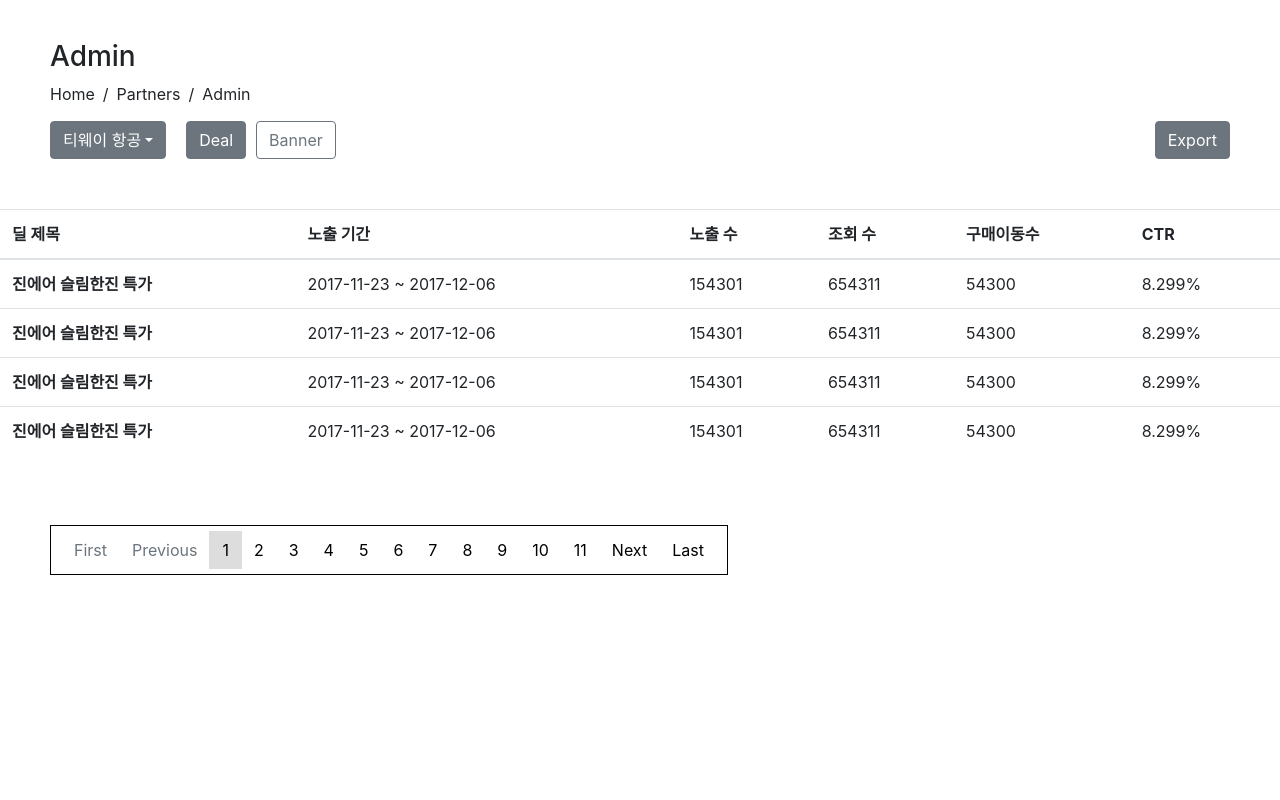
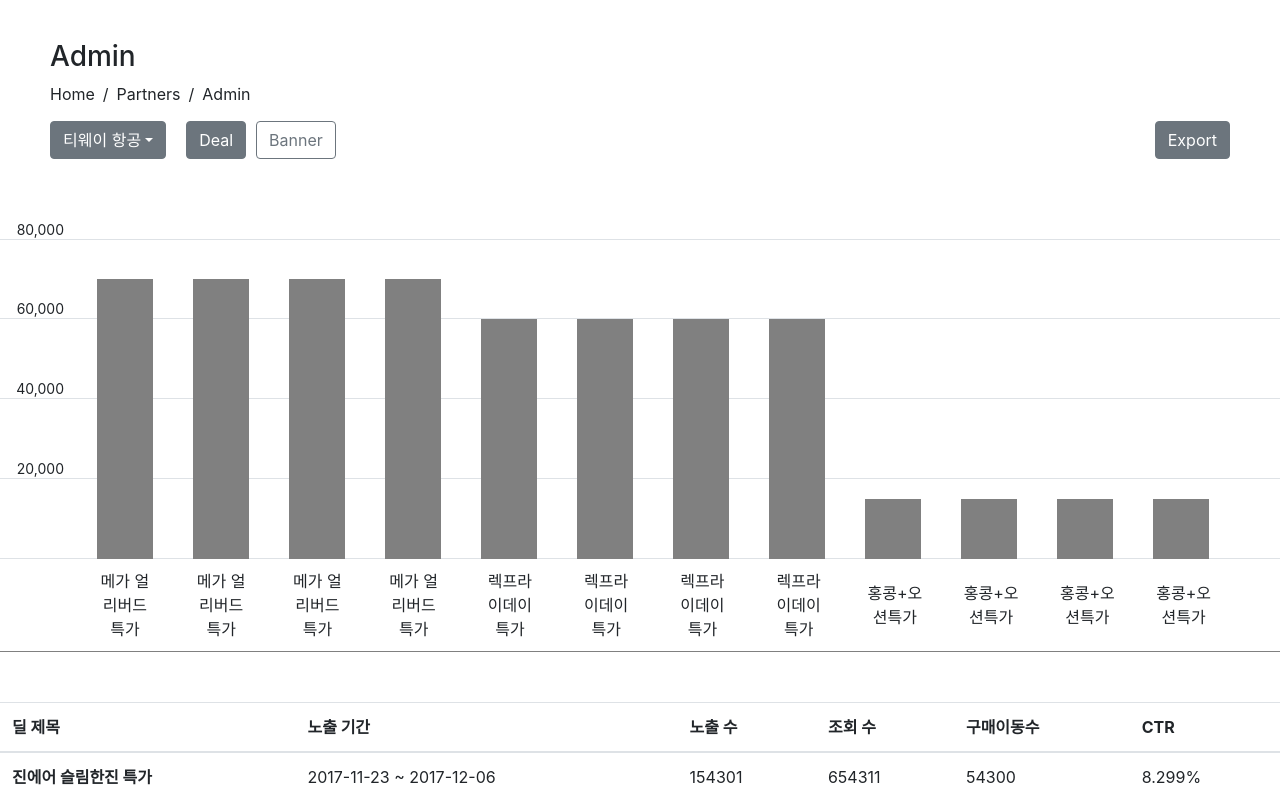
Before and after one commit to impressor615/partner-deals-management, a React app: page /#/partners/1 in a window 1280 px wide. Built offline with nearby package versions, Linux system fonts and the light colour scheme; what redux-api-middleware would draw is missing.

Commit message:
add BarChart to partner page

```diff
--- /dev/null
+++ b/src/assets/scss/_bar-chart.scss
@@ -0,0 +1,56 @@
+.bar-chart {
+  position: relative;
+  border-bottom: 1px solid gray;
+
+  .line {
+    position: relative;
+    height: 80px;
+    border-bottom: 1px solid #dee2e6;
+  }
+
+  .line:first-child {
+    border-top: 1px solid #dee2e6;
+  }
+
+  .line span {
+    position: absolute;
+    top: 0;
+    left: 5%;
+    transform: translate(-100%, -100%);
+
+    font-size: 14px;
+  }
+
+  .item-marker-wrapper {
+    display: flex;
+    align-items: center;
+    width: calc(100% - 6%);
+    margin-left: auto;
+    text-align: center;
+
+  }
+
+  .item-marker-wrapper .item-marker {
+    padding: 10px 20px;
+  }
+
+  .bar-wrapper {
+    display: flex;
+    justify-content: space-between;
+    width: calc(100% - 6%);
+    margin-left: auto;
+  }
+
+  .bar {
+    position: absolute;
+    bottom: 0;
+    display: inline-block;
+    padding: 0 20px;
+  }
+
+  .bar div {
+    background-color: gray;
+    height: 100%;
+    width: 100%;
+  }
+}
--- a/src/assets/scss/pages/_partners.scss
+++ b/src/assets/scss/pages/_partners.scss
@@ -1,6 +1,7 @@
 .partners {
   .partners-header-wrapper {
     padding: 40px 50px 0 50px;
+    margin-bottom: 80px;
   }
 
   .partners-header-wrapper .header {
--- /dev/null
+++ b/src/components/BarChart.jsx
@@ -0,0 +1,145 @@
+import '@/assets/scss/_bar-chart.scss';
+
+import React, { PureComponent } from 'react';
+import PropTypes from 'prop-types';
+
+
+const Line = ({ numMarker }) => (
+  <div className="line">
+    <span>{numMarker.toLocaleString()}</span>
+  </div>
+);
+
+Line.propTypes = {
+  numMarker: PropTypes.number.isRequired,
+};
+
+const ItemMarker = ({ children, length }) => (
+  <div
+    className="item-marker"
+    style={{ flexBasis: `${(100 / length).toFixed(0)}%` }}
+  >
+    {children}
+  </div>
+);
+
+ItemMarker.propTypes = {
+  children: PropTypes.node.isRequired,
+  length: PropTypes.number.isRequired,
+};
+
+const Bar = ({
+  value, interval, width, index, offset,
+}) => (
+  <div
+    className="bar"
+    style={{
+      height: `${((value * 80) / interval).toFixed(0)}px`,
+      width: `${width}px`,
+      transform: `translate(${width * index}px, -${offset}px)`,
+    }}
+  >
+    <div />
+  </div>
+);
+
+Bar.propTypes = {
+  value: PropTypes.number.isRequired,
+  interval: PropTypes.number.isRequired,
+  width: PropTypes.number.isRequired,
+  index: PropTypes.number.isRequired,
+  offset: PropTypes.number.isRequired,
+};
+
+class BarChart extends PureComponent {
+  state = {
+    markerWidth: 0,
+    markerHeight: 0,
+  }
+
+  componentDidMount() {
+    this.resizeEvent = () => {
+      const { offsetWidth, offsetHeight } = document.getElementsByClassName('item-marker')[0];
+      this.setState({
+        markerWidth: offsetWidth,
+        markerHeight: offsetHeight,
+      });
+    };
+    this.resizeEvent();
+    window.addEventListener('resize', this.resizeEvent);
+  }
+
+  componentWillUnmount() {
+    window.removeEventListener('resize', this.resizeEvent);
+  }
+
+
+  getOptions = () => {
+    const {
+      max, interval, itemMarkers, values,
+    } = this.props;
+    const blockCount = Math.floor(max / interval) + 1;
+    const numMarker = Array.from({ length: blockCount }).map((_, i, array) => (
+      (array.length - i) * interval
+    ));
+    return {
+      numMarker,
+      itemMarkers,
+      values,
+      interval,
+    };
+  }
+
+  render() {
+    const {
+      numMarker, itemMarkers, values, interval,
+    } = this.getOptions();
+    const { markerWidth, markerHeight } = this.state;
+    return (
+      <div className="bar-chart">
+        {
+          numMarker.map((marker, i) => (
+            <Line key={i.toString()} numMarker={marker} />
+          ))
+        }
+        <div className="item-marker-wrapper">
+          {
+            itemMarkers.map((marker, index, array) => (
+              <ItemMarker key={index.toString()} length={array.length}>
+                {marker}
+              </ItemMarker>
+            ))
+          }
+        </div>
+        <div className="bar-wrapper">
+          {
+            values.map((value, index) => (
+              <Bar
+                key={index.toString()}
+                index={index}
+                value={value}
+                interval={interval}
+                width={markerWidth}
+                offset={markerHeight}
+              />
+            ))
+          }
+        </div>
+      </div>
+    );
+  }
+}
+
+BarChart.defaultProps = {
+  interval: 20000,
+};
+
+BarChart.propTypes = {
+  interval: PropTypes.number,
+  itemMarkers: PropTypes.array.isRequired,
+  values: PropTypes.array.isRequired,
+  max: PropTypes.number.isRequired,
+};
+
+
+export default BarChart;
--- a/src/pages/partners/index.jsx
+++ b/src/pages/partners/index.jsx
@@ -7,6 +7,7 @@ import { withRouter } from 'react-router-dom';
 
 import Header from '@/components/Header';
 import Pagination from '@/components/Pagination';
+import BarChart from '@/components/BarChart';
 import { HEADER } from '@/viewmodels/partners';
 // import {
 //   getPartners,
@@ -79,6 +80,16 @@ class Page extends PureComponent {
     };
   }
 
+  getChartOptions = () => {
+    const { dailyData } = this.props;
+    const max = dailyData.sort((a, b) => b.totalSiteCount - a.totalSiteCount)[0].totalSiteCount;
+    return {
+      max,
+      itemMarkers: dailyData.map(item => item.title),
+      values: dailyData.map(item => item.totalSiteCount),
+    };
+  }
+
   render() {
     const { partners, deals } = this.props;
     return (
@@ -87,6 +98,7 @@ class Page extends PureComponent {
           <Header title={HEADER.title} navItems={HEADER.nav_items} />
           <PartnerInputs partners={partners} {...this.getInputOptions()} />
         </div>
+        <BarChart {...this.getChartOptions()} />
         <div className="partners-table-wrapper">
           <PartnerDealsTable items={deals} />
         </div>
```
